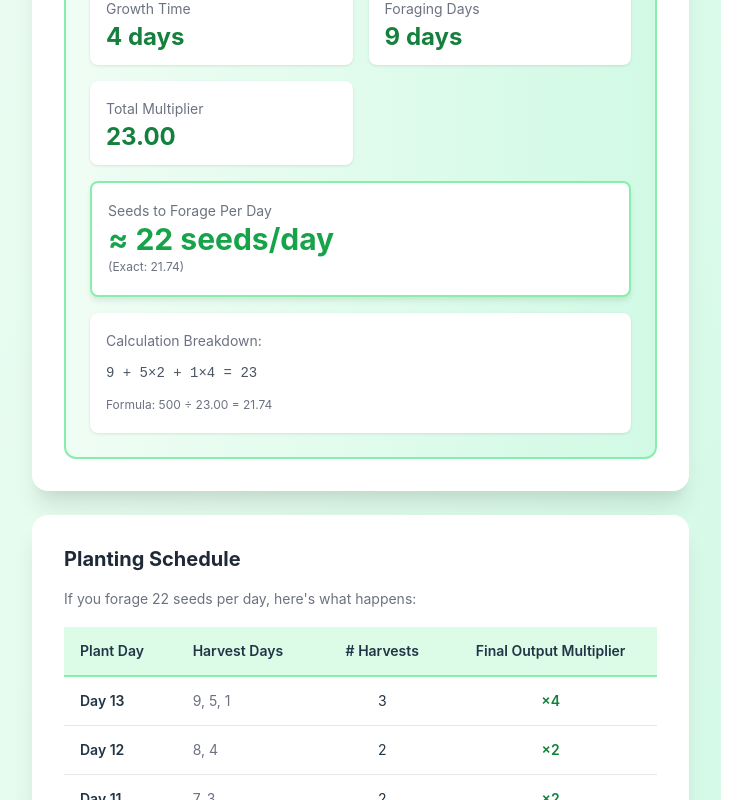
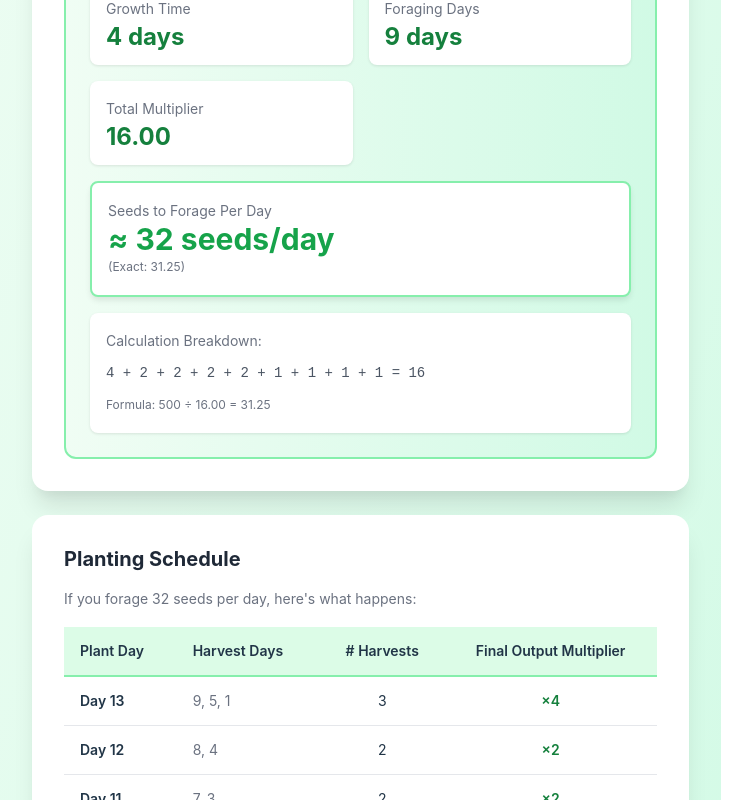
Before and after one commit to JensVL96/stardew-qi-calculator, a React (Vite) app: page / in a window 1280 px wide. Shown: the part 660-1460 px from the top of the page, without its empty margins (0-752 px from the left). Built offline with nearby package versions, Linux system fonts and the light colour scheme.

Commit message:
Retrying

```diff
--- a/src/App.tsx
+++ b/src/App.tsx
@@ -13,7 +13,7 @@ const StardewCropCalculator = () => {
     const foragingDays = customForagingDays !== ''
       ? Math.min(Math.max(1, parseInt(customForagingDays) || 1), maxForagingDays)
       : maxForagingDays;
-    const isLimited = customForagingDays !== '' && foragingDays < maxForagingDays;
+    // const isLimited = customForagingDays !== '' && foragingDays < maxForagingDays;
 
 
     if (foragingDays === 0 || maxForagingDays === 0) {
@@ -28,53 +28,38 @@ const StardewCropCalculator = () => {
       };
     }
 
-    let cycles: { daysContributing: number; multiplier: number; contribution: number }[] = [];
+    let cycles: { foragingDay: number; finalMultiplier: number; contribution: number }[] = [];
     let totalMultiplier = 0;
 
-    if (!isLimited) {
+    for (let dayOffset = 0; dayOffset < foragingDays; dayOffset++) {
       // Unlimited
-      let cycleNum = 0;
-      let remainingDays = foragingDays;
+      const plantDay = daysLeft - dayOffset;
 
-      while (remainingDays > 0) {
-        const multiplier = Math.pow(seedMultiplier, cycleNum);
-        const contribution = remainingDays * multiplier;
+      //count multiples
+      let multiplier = 1;
+      let remainingDays = plantDay - growthTime;
+      while (remainingDays > growthTime) {
+        multiplier *= seedMultiplier;
+        remainingDays -= growthTime;
+      }
 
-        cycles.push({
-          daysContributing: remainingDays,
-          multiplier,
-          contribution
-        });
+      const contribution = multiplier;
+      cycles.push({
+        foragingDay: plantDay,
+        finalMultiplier: multiplier,
+        contribution
+      });
 
       totalMultiplier += contribution;
 
-      cycleNum++;
-      remainingDays -= growthTime;
-      }
-    } else {
-      //Limited
-      const baseSeeds = foragingDays;
-      const remainingDays = daysLeft - foragingDays;
-      const harvests = Math.floor(remainingDays / growthTime);
-
-      const finalMultiplier = Math.pow(seedMultiplier, harvests);
-      totalMultiplier = baseSeeds * finalMultiplier;
-
-      cycles.push({
-        daysContributing: baseSeeds,
-        multiplier: finalMultiplier,
-        contribution: totalMultiplier
-      });
     }
 
     const dailySeedsNeeded = targetCrops / totalMultiplier;
 
 
-    const breakdown = cycles.map(c => c.multiplier === 1
-      ? `${c.daysContributing}`
-      : `${c.daysContributing}×${c.multiplier}`
-    )
-    .join(` + `) + ` = ${totalMultiplier}`;
+    const breakdown = cycles
+      .map(c => (c.finalMultiplier === 1 ? `1` : `${c.finalMultiplier}`))
+      .join(' + ') + ` = ${totalMultiplier}`;
 
     return {
       growthTime,
```
